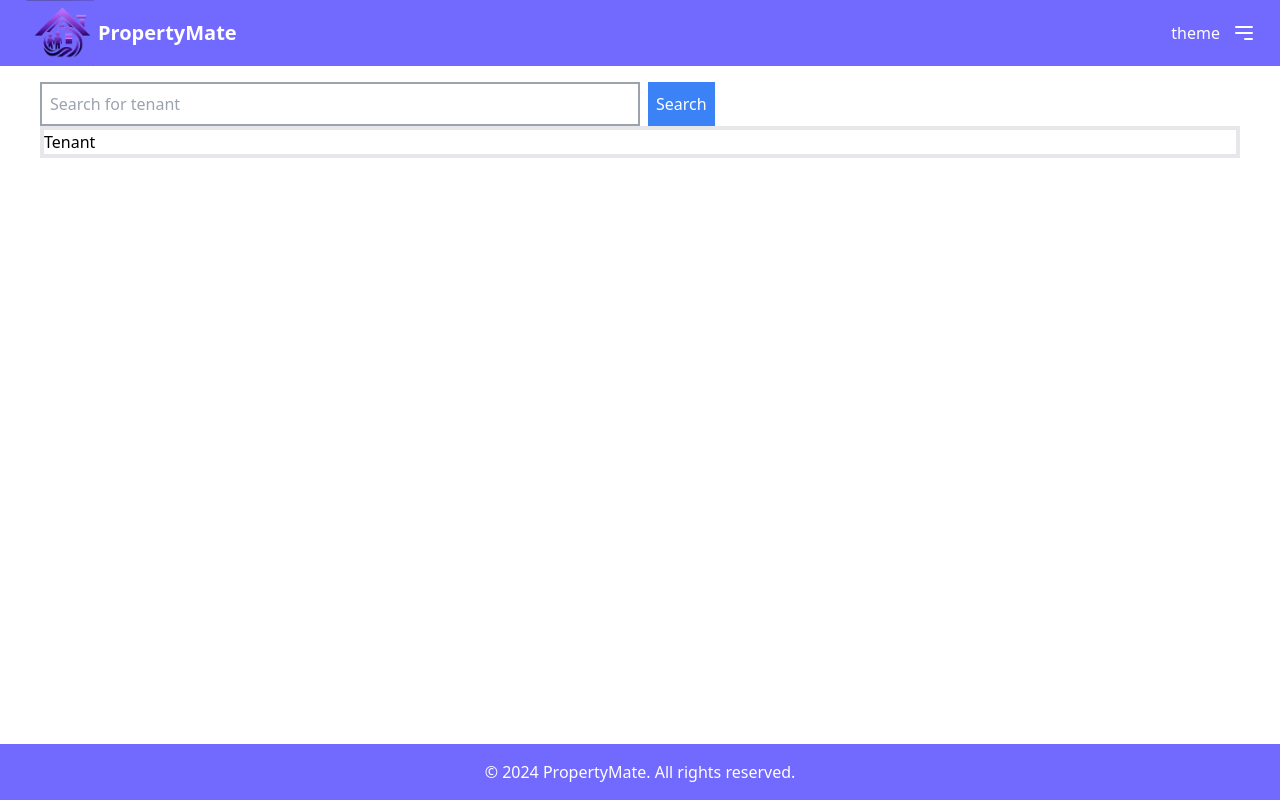
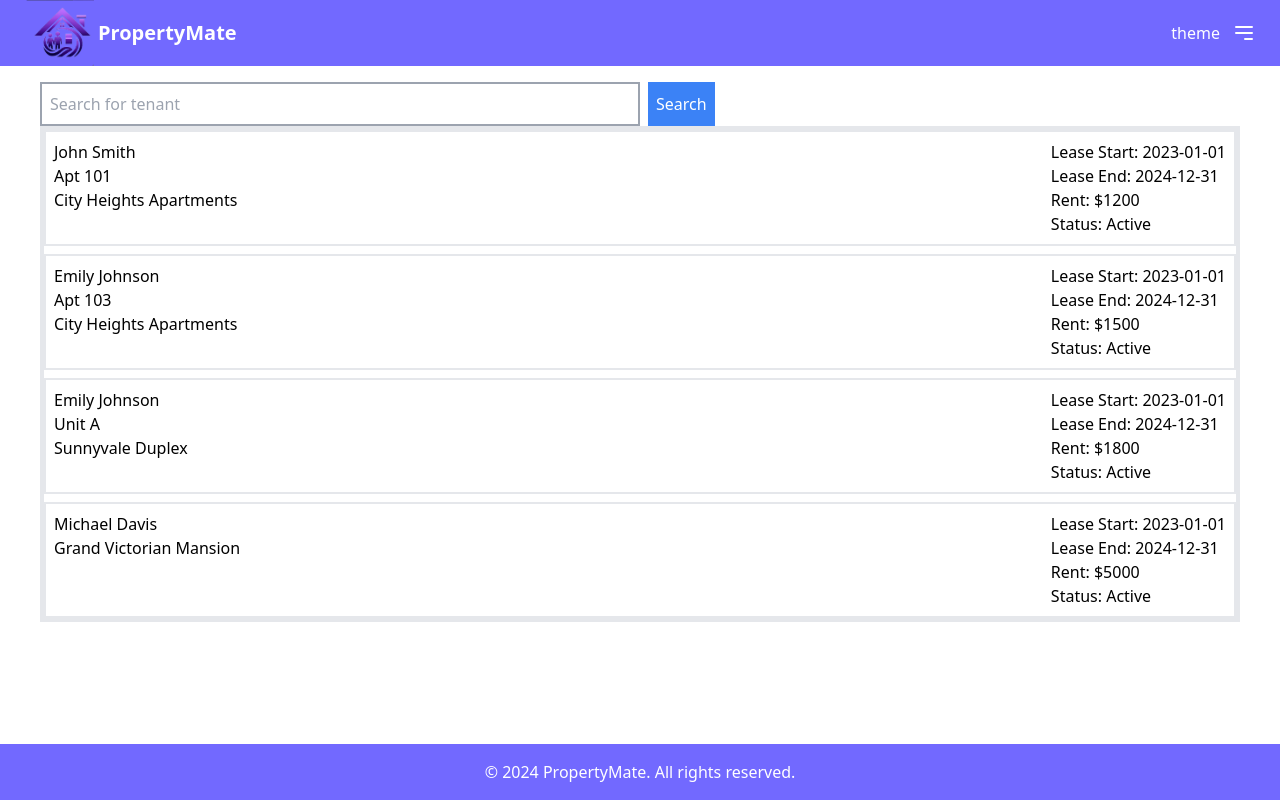
Before and after one commit to andrews-jonathanw/propertymate, a Next.js app: page /owner/tenants in a window 1280 px wide. Built offline with nearby package versions, Linux system fonts and the light colour scheme.

Commit message:
Add tenants API and update owner tenants page

```diff
--- a/app/api/properties/route.js
+++ b/app/api/properties/route.js
@@ -160,8 +160,6 @@ const properties = [
   }
 ];
 
-
-
 export async function GET() {
   return NextResponse.json({properties});
 }
--- /dev/null
+++ b/app/api/tenants/route.js
@@ -0,0 +1,48 @@
+import {NextResponse} from 'next/server';
+
+const tenants = [
+  {
+    id: 101,
+    name: 'John Smith',
+    unit: 'Apt 101',
+    location: 'City Heights Apartments',
+    leaseStart: '2023-01-01',
+    leaseEnd: '2024-12-31',
+    rent: 1200,
+    status: 'Active'
+  },
+  {
+    id: 102,
+    name: 'Emily Johnson',
+    unit: 'Apt 103',
+    location: 'City Heights Apartments',
+    leaseStart: '2023-01-01',
+    leaseEnd: '2024-12-31',
+    rent: 1500,
+    status: 'Active'
+  },
+  {
+    id: 102,
+    name: 'Emily Johnson',
+    unit: 'Unit A',
+    location: 'Sunnyvale Duplex',
+    leaseStart: '2023-01-01',
+    leaseEnd: '2024-12-31',
+    rent: 1800,
+    status: 'Active'
+  },
+  {
+    id: 103,
+    name: 'Michael Davis',
+    unit: null,
+    location: 'Grand Victorian Mansion',
+    leaseStart: '2023-01-01',
+    leaseEnd: '2024-12-31',
+    rent: 5000,
+    status: 'Active'
+  }
+];
+
+export async function GET() {
+  return NextResponse.json({tenants});
+}
--- a/app/owner/tenants/page.js
+++ b/app/owner/tenants/page.js
@@ -1,12 +1,43 @@
-import React from 'react'
+'use client';
+import React, { useState, useEffect } from 'react'
 import TenantsContainer from '@/components/ownerTenants/tenantsContainer'
 import TenantSearch from '@/components/ownerTenants/TenantSearch'
 
 export default function page() {
+  const [tenants, setTenants] = useState([]);
+  const [loading, setLoading] = useState(true);
+
+  useEffect(() => {
+    async function fetchTenants() {
+      try {
+        const response = await fetch('/api/tenants', {
+          headers: {
+            Accept: 'application/json',
+            Method: 'GET'
+          }
+        });
+        if (response) {
+          const data = await response.json();
+          setTenants(data.tenants);
+        }
+      } catch (error) {
+        console.error('An error occurred while fetching Tenants:', error);
+      } finally {
+        setLoading(false);
+      }
+    }
+
+    fetchTenants();
+  }, []);
+
   return (
     <div className='flex flex-col items-center justify-center pt-4 px-10'>
       <TenantSearch />
-      <TenantsContainer />
+      {loading ? (
+        <p>Loading...</p>
+      ) : (
+        <TenantsContainer tenants={tenants} />
+      )}
     </div>
   )
 }
--- a/components/ownerTenants/Tenant.js
+++ b/components/ownerTenants/Tenant.js
@@ -1,9 +1,21 @@
 import React from 'react'
 
-export default function Tenant() {
+export default function Tenant({tenant}) {
   return (
     <div>
-      <h1>Tenant</h1>
+      <div className='flex flex-row justify-between border-2 p-2'>
+        <div>
+          <p>{tenant.name}</p>
+          <p>{tenant.unit}</p>
+          <p>{tenant.location}</p>
+        </div>
+        <div>
+          <p>Lease Start: {tenant.leaseStart}</p>
+          <p>Lease End: {tenant.leaseEnd}</p>
+          <p>Rent: ${tenant.rent}</p>
+          <p>Status: {tenant.status}</p>
+        </div>
+      </div>
     </div>
   )
 }
--- a/components/ownerTenants/TenantsContainer.js
+++ b/components/ownerTenants/TenantsContainer.js
@@ -1,13 +1,14 @@
 import React from 'react'
 import Tenant from './Tenant'
 
-export default function TenantsContainer() {
-
-
+export default function TenantsContainer({tenants}) {
 
   return (
     <div className='w-full border-4 flex flex-col gap-2'>
-      <Tenant />
+      {tenants.length === 0 && <p>No tenants found</p>}
+      {tenants.map((tenant) => (
+        <Tenant key={tenant.id} tenant={tenant} />
+      ))}
     </div>
   )
 }
```
